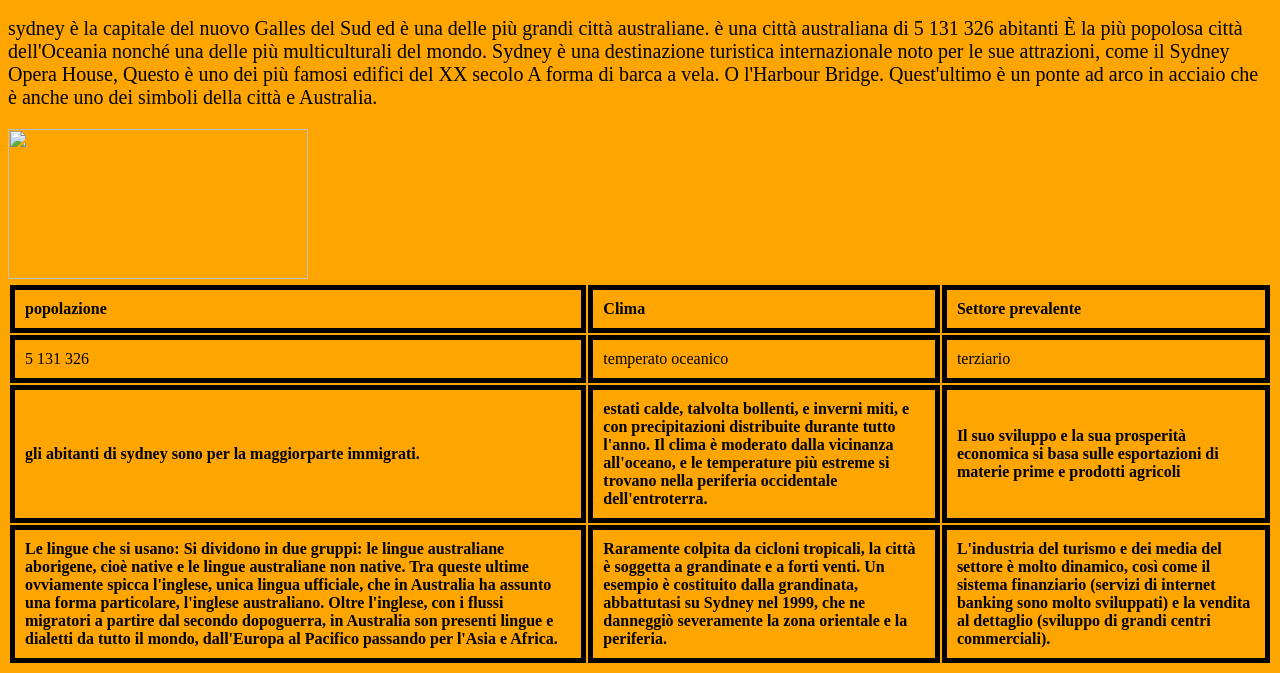
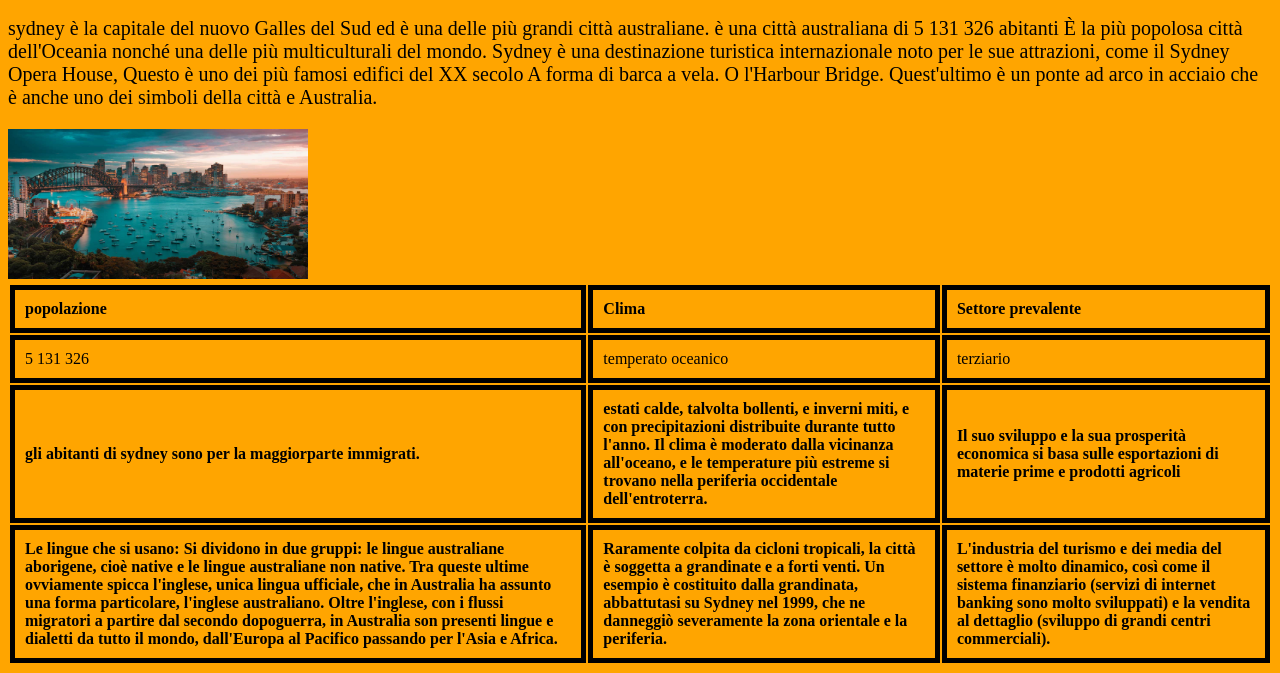
Before and after one commit to liampasqua/liampasqua.github.io, a plain HTML site: page index.html in a window 1280 px wide. Shown: the part 181-854 px from the top of the page. Drawn offline with Linux system fonts and the light colour scheme.

Commit message:
Update index.html

```diff
--- a/index.html
+++ b/index.html
@@ -110,7 +110,7 @@ che è anche uno dei simboli della città e Australia.
  Oltre l'inglese, con i flussi migratori a partire dal secondo dopoguerra, in Australia son presenti lingue e dialetti da tutto il mondo, dall'Europa al Pacifico passando per l'Asia e Africa.</th>
 <th>Raramente colpita da cicloni tropicali, la città è soggetta a grandinate e a forti venti. Un esempio è costituito dalla grandinata, abbattutasi su Sydney nel 1999, che ne danneggiò severamente la zona orientale e la periferia.</th>
 <th> L'industria del turismo e dei media del settore è molto dinamico, così come il sistema finanziario (servizi di internet banking sono molto sviluppati) e la vendita al dettaglio (sviluppo di grandi centri commerciali).</th>
-<img src="sydney.jpg" width="300" height="150"/>
+<img src="/sito(jpg)/sydney.jpg" width="300" height="150"/>
 
 
   </tr>
```
